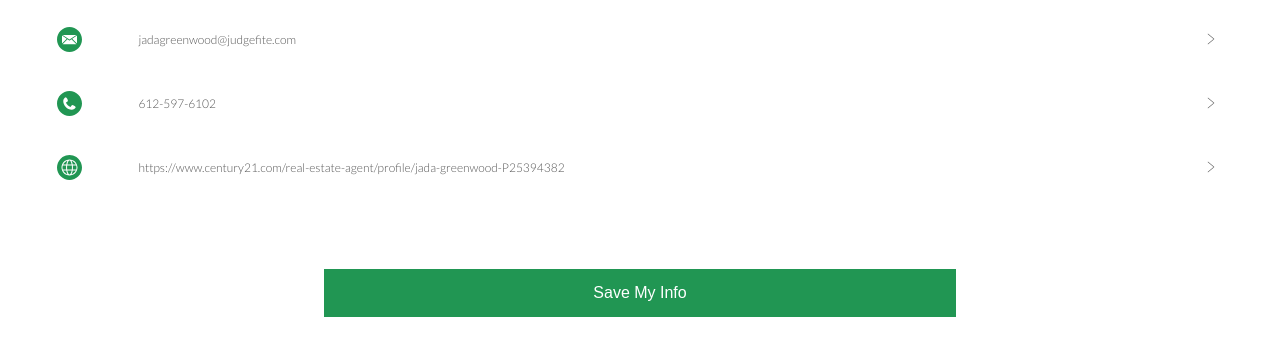
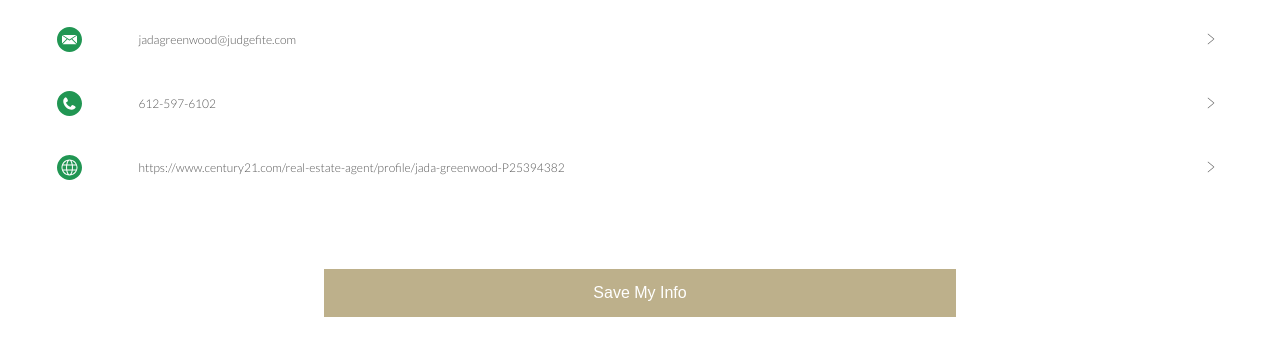
Before and after one commit to vickywu55/Jada-Greenwood, a plain HTML site: page index.html in a window 1280 px wide. Shown: the part 353-708 px from the top of the page. Drawn offline with Linux system fonts and the light colour scheme; a web font is replaced by a local one.

Commit message:
Update main.css

```diff
--- a/main.css
+++ b/main.css
@@ -168,7 +168,7 @@ img.profile-pic {
 }
 
 .button {
-	background-color: #219653;
+	background-color: #BDB08B;
 	height: 48px;
 	padding-left: 24px
 	padding-right: 24px;
```
